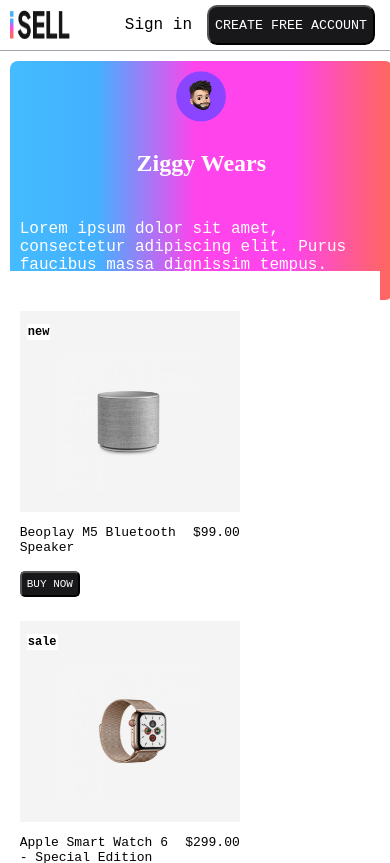
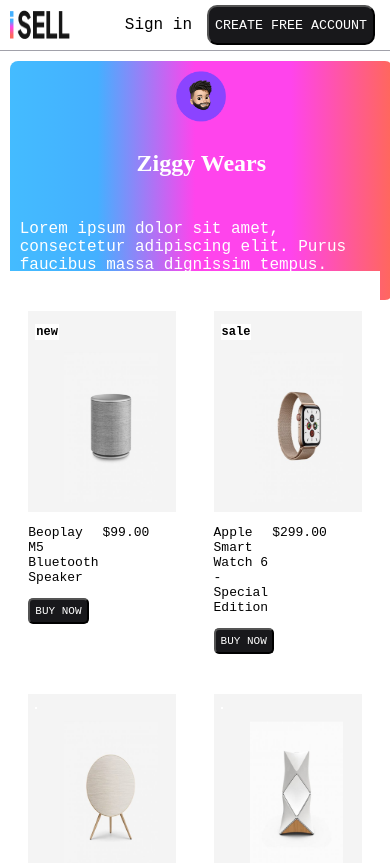
Before and after one commit to Team-xyzdev/iSELL, a React (Create React App) app in the folder client/: page /product in a window 390 px wide. Shown: the top 863 px of the page. Built offline with nearby package versions, Linux system fonts and the light colour scheme; no server answers; a web font is replaced by a local one.

Commit message:
mobile responsive of product page

```diff
--- a/client/src/components/product/product-display/product-display.scss
+++ b/client/src/components/product/product-display/product-display.scss
@@ -5,6 +5,7 @@
   margin-bottom: 10vh;
   margin-left: auto;
   margin-right: auto;
+  justify-content: space-around;
   flex-wrap: wrap;
   background-color: white;
 }
--- a/client/src/components/product/product-item/product-item.scss
+++ b/client/src/components/product/product-item/product-item.scss
@@ -1,8 +1,14 @@
 .item {
-  height: 270px;
-  width: 220px;
+  height: fit-content;
+  width: 20%;
   margin: 10px;
   margin-top: 30px;
+  @media only screen and (max-width: 1024px) {
+    width: 27%;
+  }
+  @media only screen and (max-width: 768px) {
+    width: 40%;
+  }
   .div-1 {
     background: #f4f4f4;
     padding-top: 1px;
@@ -17,8 +23,15 @@
       font-size: 12px;
     }
     .image {
-      width: 145px;
-      height: 140px;
+      width: 60%;
+      height: 150px;
+      @media only screen and (max-width: 768px) {
+        width: 70%;
+        height: 100px;
+      }
+      @media only screen and (max-width: 1027px) {
+        height: 150px;
+      }
       margin-left: 29px;
     }
   }
@@ -26,6 +39,16 @@
     width: 100%;
     display: flex;
     height: 7vh;
+    @media only screen and (max-width: 1026px) {
+      height: fit-content;
+    }
+    @media only screen and (max-width: 768px) {
+      margin-bottom: 16px;
+      width: 40%;
+    }
+    @media only screen and (max-width: 1026px) {
+      margin-bottom: 0px;
+    }
     .item-name {
       flex: 1;
       font-size: small;
```
